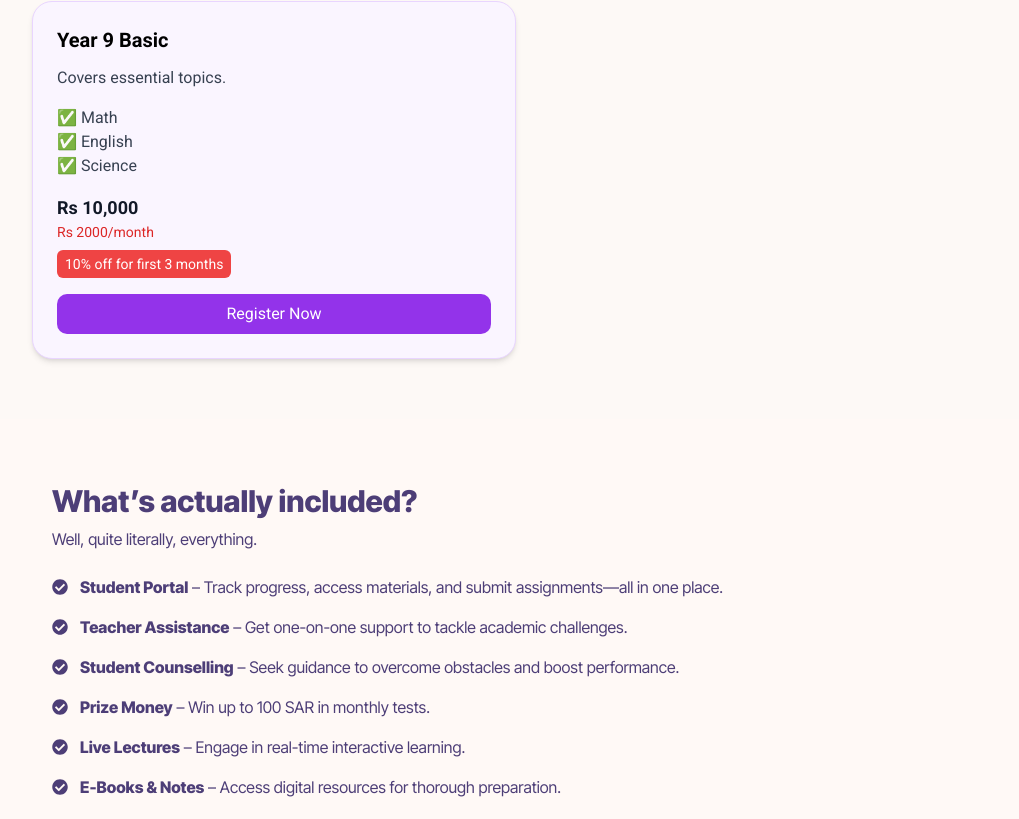
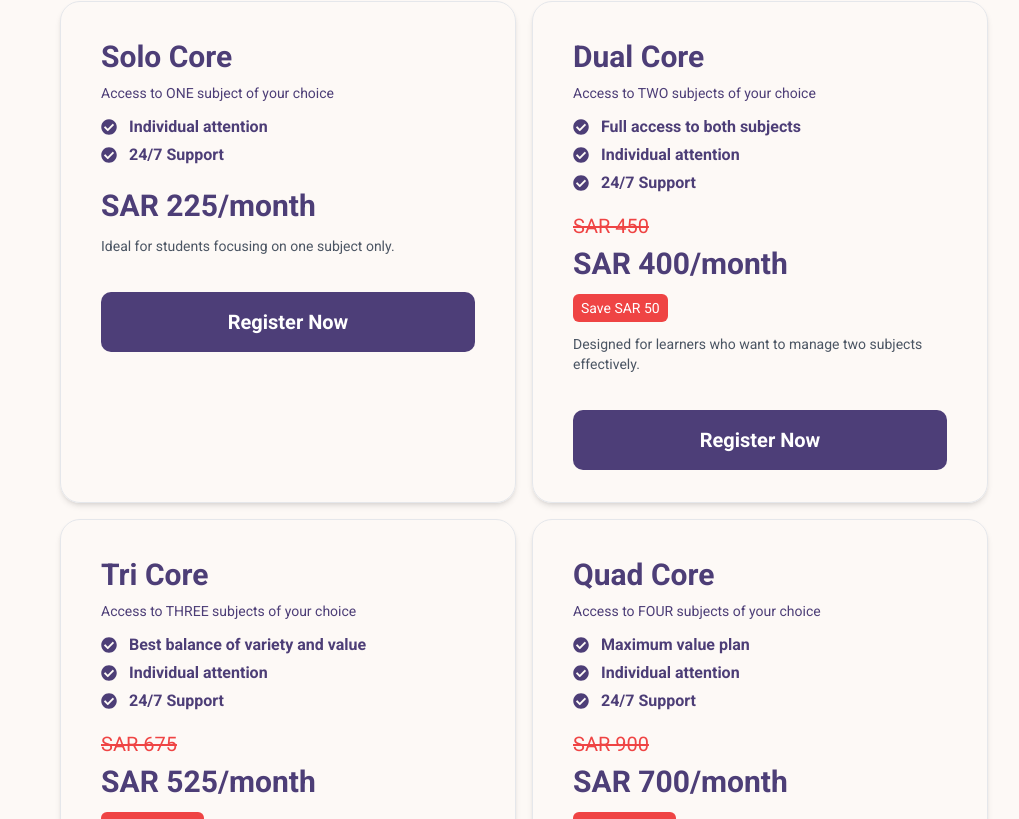
Before and after one commit to muazarif12/rootsacademy, a React (Create React App) app: page /pricing in a window 1280 px wide. Shown: the part 641-1460 px from the top of the page, without its empty margins (116-1135 px from the left). Built offline with nearby package versions, Linux system fonts and the light colour scheme; a web font is replaced by a local one.

Commit message:
pricing done just need content

```diff
--- a/src/components/FeaturesSection.js
+++ b/src/components/FeaturesSection.js
@@ -8,7 +8,7 @@ const features = [
     poster: "https://cdn.prod.website-files.com/6784e13057450193c3cbe00a/67920fe46e78e143c78d4568_Chemistry%20Short%20Video%20Lecture-poster-00001.jpg",
     bgColor: "bg-red-100",
     borderColor: "border-red-300",
-    textColor: "text-red-800",
+    textColor: "  ",
     width: "w-[561.6px]",
     height: "h-[475px]",
     padding: "p-6",
@@ -33,7 +33,7 @@ const features = [
     videoSrc: "https://cdn.prod.website-files.com/6784e13057450193c3cbe00a/679213e703317cd1456221df_Chemistry%20Short%20Academic%20Support-transcode.mp4",
     poster: "https://cdn.prod.website-files.com/6784e13057450193c3cbe00a/679213e703317cd1456221df_Chemistry%20Short%20Academic%20Support-poster-00001.jpg",
     bgColor: "bg-blue-100",
-    borderColor: "border-blue-300",
+    borderColor: "border-green-300",
     textColor: "text-blue-800",
     width: "w-[450px]",
     height: "h-[475px]",
--- a/src/components/Pricingplans.js
+++ b/src/components/Pricingplans.js
@@ -1,5 +1,5 @@
 import React, { useState } from "react";
-
+import { FaCheckCircle } from "react-icons/fa";
 const levelOptions = [
   { label: "Year 9", value: "year9" },
   { label: "IGCSE/O Level", value: "igcse" },
@@ -9,56 +9,182 @@ const levelOptions = [
 const plansData = {
   year9: [
     {
-      title: "Year 9 Basic",
-      description: "Covers essential topics.",
-      subjects: ["Math", "English", "Science"],
-      price: "Rs 10,000",
-      monthlyPrice: "Rs 2000/month",
-      discount: "10% off for first 3 months",
-      color: "bg-purple-50 border-purple-200",
+      title: "Solo Core",
+      subtitle: "Access to ONE subject of your choice",
+      price: "SAR 225/month",
+      originalPrice: null,
+      discount: null,
+      features: [
+        "Individual attention",
+        "24/7 Support"
+      ],
+      note: "Ideal for students focusing on one subject only.",
+      color: "bg-white border-gray-300"
     },
+    {
+      title: "Dual Core",
+      subtitle: "Access to TWO subjects of your choice",
+      price: "SAR 400/month",
+      originalPrice: "SAR 450",
+      discount: "Save SAR 50",
+      features: [
+        "Full access to both subjects",
+        "Individual attention",
+        "24/7 Support"
+      ],
+      note: "Designed for learners who want to manage two subjects effectively.",
+      color: "bg-blue-100 border-blue-300"
+    },
+    {
+      title: "Tri Core",
+      subtitle: "Access to THREE subjects of your choice",
+      price: "SAR 525/month",
+      originalPrice: "SAR 675",
+      discount: "Save SAR 150",
+      features: [
+        "Best balance of variety and value",
+        "Individual attention",
+        "24/7 Support"
+      ],
+      note: "Perfect for students managing a well-rounded academic load.",
+      color: "bg-yellow-100 border-yellow-300"
+    },
+    {
+      title: "Quad Core",
+      subtitle: "Access to FOUR subjects of your choice",
+      price: "SAR 700/month",
+      originalPrice: "SAR 900",
+      discount: "Save SAR 200",
+      features: [
+        "Maximum value plan",
+        "Individual attention",
+        "24/7 Support"
+      ],
+      note: "Ideal for full-time students covering multiple subjects.",
+      color: "bg-green-100 border-green-300"
+    }
   ],
   igcse: [
     {
-      title: "IGCSE Standard",
-      description: "Core subjects and exam prep.",
-      subjects: ["Math", "Physics", "Chemistry"],
-      price: "Rs 20,000",
-      monthlyPrice: "Rs 4000/month",
-      discount: "15% off yearly",
-      color: "bg-purple-200 border-purple-300",
+      title: "Solo Core",
+      subtitle: "Access to ONE subject of your choice",
+      price: "SAR 225/month",
+      originalPrice: null,
+      discount: null,
+      features: [
+        "Individual attention",
+        "24/7 Support"
+      ],
+      note: "Ideal for students focusing on one subject only.",
+      color: "bg-white border-gray-300"
     },
+    {
+      title: "Dual Core",
+      subtitle: "Access to TWO subjects of your choice",
+      price: "SAR 400/month",
+      originalPrice: "SAR 450",
+      discount: "Save SAR 50",
+      features: [
+        "Full access to both subjects",
+        "Individual attention",
+        "24/7 Support"
+      ],
+      note: "Designed for learners who want to manage two subjects effectively.",
+      color: "bg-blue-100 border-blue-300"
+    },
+    {
+      title: "Tri Core",
+      subtitle: "Access to THREE subjects of your choice",
+      price: "SAR 525/month",
+      originalPrice: "SAR 675",
+      discount: "Save SAR 150",
+      features: [
+        "Best balance of variety and value",
+        "Individual attention",
+        "24/7 Support"
+      ],
+      note: "Perfect for students managing a well-rounded academic load.",
+      color: "bg-yellow-100 border-yellow-300"
+    },
+    {
+      title: "Quad Core",
+      subtitle: "Access to FOUR subjects of your choice",
+      price: "SAR 700/month",
+      originalPrice: "SAR 900",
+      discount: "Save SAR 200",
+      features: [
+        "Maximum value plan",
+        "Individual attention",
+        "24/7 Support"
+      ],
+      note: "Ideal for full-time students covering multiple subjects.",
+      color: "bg-green-100 border-green-300"
+    }
   ],
   alevel: [
     {
-      title: "01 Subject",
-      description: "Individual Attention\n24/7 Support",
+      title: "Solo Core",
+      subtitle: "Access to ONE subject of your choice",
       price: "SAR 225/month",
-      color: "bg-purple-100 border-purple-300",
+      originalPrice: null,
+      discount: null,
+      features: [
+        "Individual attention",
+        "24/7 Support"
+      ],
+      note: "Ideal for students focusing on one subject only.",
+      bgColor: "#FBECEE",
+      borderColor: "#991B1B"
     },
     {
-      title: "02 Subjects",
-      description: "SAR 450 SAR 400",
+      title: "Dual Core",
+      subtitle: "Access to TWO subjects of your choice",
       price: "SAR 400/month",
-      discount: "Discount SAR 50",
-      color: "bg-blue-100 border-blue-300",
+      originalPrice: "SAR 450",
+      discount: "Save SAR 50",
+      features: [
+        "Full access to both subjects",
+        "Individual attention",
+        "24/7 Support"
+      ],
+      note: "Designed for learners who want to manage two subjects effectively.",
+      bgColor: "#EBF3E8",
+      borderColor: "#065F46"
     },
     {
-      title: "03 Subjects",
-      description: "SAR 675 SAR 525",
+      title: "Tri Core",
+      subtitle: "Access to THREE subjects of your choice",
       price: "SAR 525/month",
-      discount: "Discount SAR 150",
-      color: "bg-orange-100 border-orange-300",
+      originalPrice: "SAR 675",
+      discount: "Save SAR 150",
+      features: [
+        "Best balance of variety and value",
+        "Individual attention",
+        "24/7 Support"
+      ],
+      note: "Perfect for students managing a well-rounded academic load.",
+      bgColor: "#EDEFF5",
+      borderColor: "#1E40AF"
     },
     {
-      title: "04 Subjects",
-      description: "SAR 900 SAR 700",
+      title: "Quad Core",
+      subtitle: "Access to FOUR subjects of your choice",
       price: "SAR 700/month",
-      discount: "Discount SAR 200",
-      color: "bg-green-100 border-green-300",
-    },
+      originalPrice: "SAR 900",
+      discount: "Save SAR 200",
+      features: [
+        "Maximum value plan",
+        "Individual attention",
+        "24/7 Support"
       ],
+      note: "Ideal for full-time students covering multiple subjects.",
+      bgColor: "#FBEEE1",
+      borderColor: "#92400E"
+    }
+
+  ]
 };
+
 
 const PricingPlans = () => {
   const [selectedLevel, setSelectedLevel] = useState("year9");
@@ -81,33 +207,62 @@ const PricingPlans = () => {
         ))}
       </div>
 
-      <div className="grid md:grid-cols-2 gap-4 max-w-5xl mx-auto my-10 p-5">
+      <div className="grid md:grid-cols-2 gap-4 max-w-5xl mx-auto my-10 p-5 lg:px-12">
         {plans.map((plan, index) => (
           <div
             key={index}
-            className={`border p-6 rounded-[20px] shadow-md ${plan.color}`}
+            className={`border p-8 rounded-[20px] shadow-md  px-10 `}
+            style={{ background:`${plan.bgColor}`,border: `1px solid ${plan.borderColor+"80"}` }}
+
             >
-            <h2 className="text-xl font-bold mb-3">{plan.title}</h2>
-            <p className="text-gray-700 mb-4 whitespace-pre-line">{plan.description}</p>
-            {plan.subjects && (
-              <ul className="text-gray-700 mb-4">
-                {plan.subjects.map((subject, idx) => (
-                  <li key={idx} className="flex items-center gap-2">
-                    ✅ {subject}
+            <h2 className="text-[30px] font-bold mb-1 pt-5px "
+                style={{ color: "#4D3E77"}}
+                >{plan.title}</h2>
+            <p className="text-sm text-gray-600  mb-3 pt-5px"
+                style={{ color: "#4D3E77"}}
+
+            >{plan.subtitle}</p>
+
+            <ul className="text-gray-700 mb-4 space-y-1">
+              {plan.features.map((feature, idx) => (
+                <li
+                key={idx}
+                className="flex items-start space-x-3  text-lg sm:text-base"
+                style={{ color: "#4D3E77"}}
+              >
+                <FaCheckCircle style={{ marginTop: '4px', flexShrink: 0 }} />
+                <span><strong>{feature}</strong></span>
               </li>
+
               ))}
             </ul>
+
+            <div className="mb-2">
+            {plan.originalPrice && (
+              <div className="text-[20px] line-through text-red-500">
+                {plan.originalPrice}
+              </div>
             )}
-            <p className="text-lg font-bold text-gray-900">{plan.price}</p>
-            {plan.monthlyPrice && (
-              <p className="text-sm text-red-600">{plan.monthlyPrice}</p>
-            )}
+            <div className="text-[30px] font-bold text-gray-900"
+                style={{ color: "#4D3E77"}}
+
+            >
+              {plan.price}
+            </div>
+          </div>
+
+
             {plan.discount && (
-              <p className="text-sm text-white bg-red-500 px-2 py-1 rounded-md mt-2 inline-block">
+              <p className="text-sm text-white bg-red-500 px-2 py-1 rounded-md inline-block mb-3">
                 {plan.discount}
               </p>
             )}
-            <button className="mt-4 bg-purple-600 text-white px-4 py-2 rounded-[10px] w-full hover:bg-purple-800">
+
+            <p className="text-sm text-gray-600 mb-4">{plan.note}</p>
+
+            <button
+        className="w-full text-white text-xl font-semibold p-4 mt-5 rounded-[10px] bg-[#4D3E78] transition duration-300 hover:bg-[#3b2e5a] hover:scale-105"
+        >
         Register Now
       </button>
           </div>
```
Lines whose indentation alone changed are shown as unchanged.
